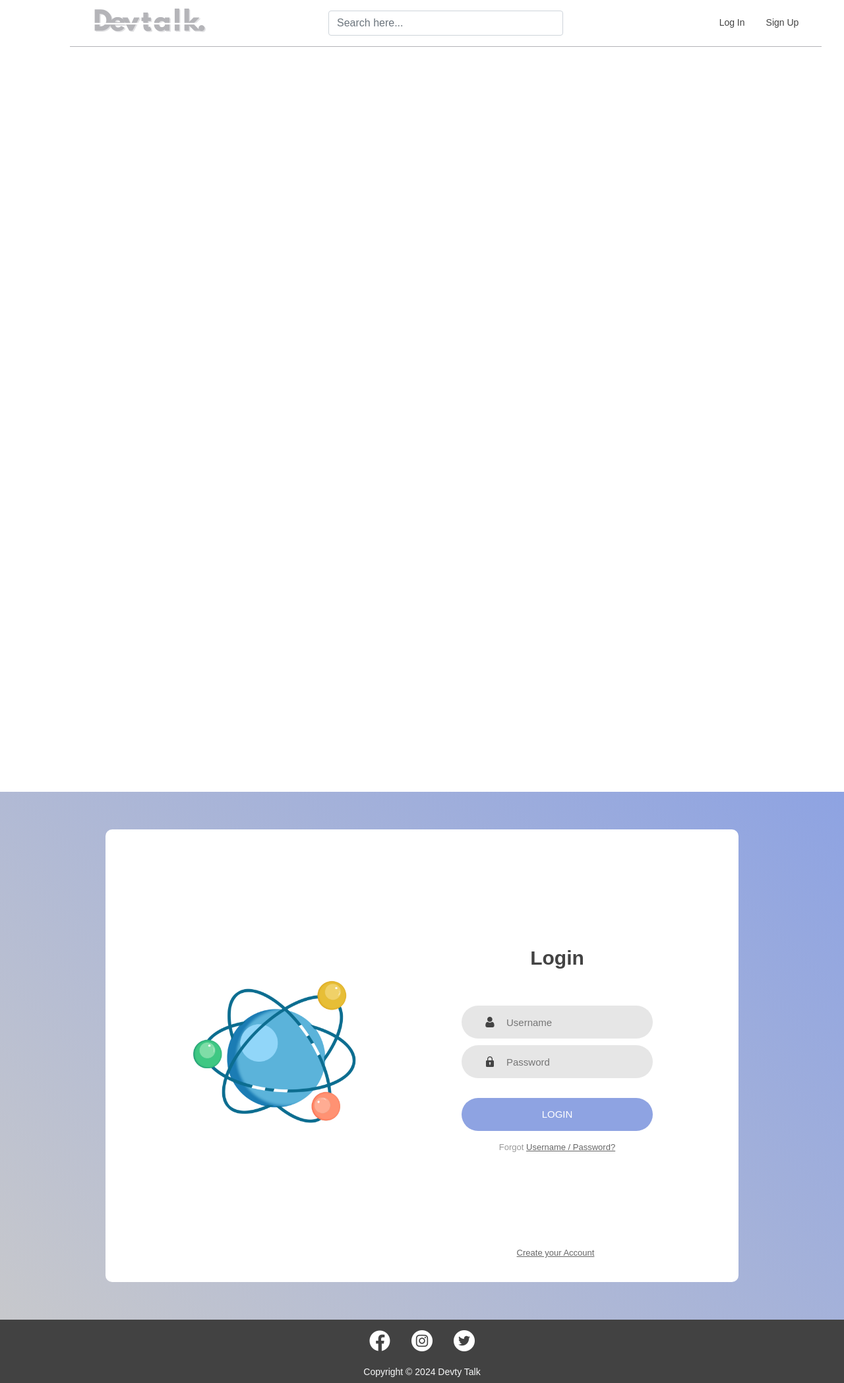
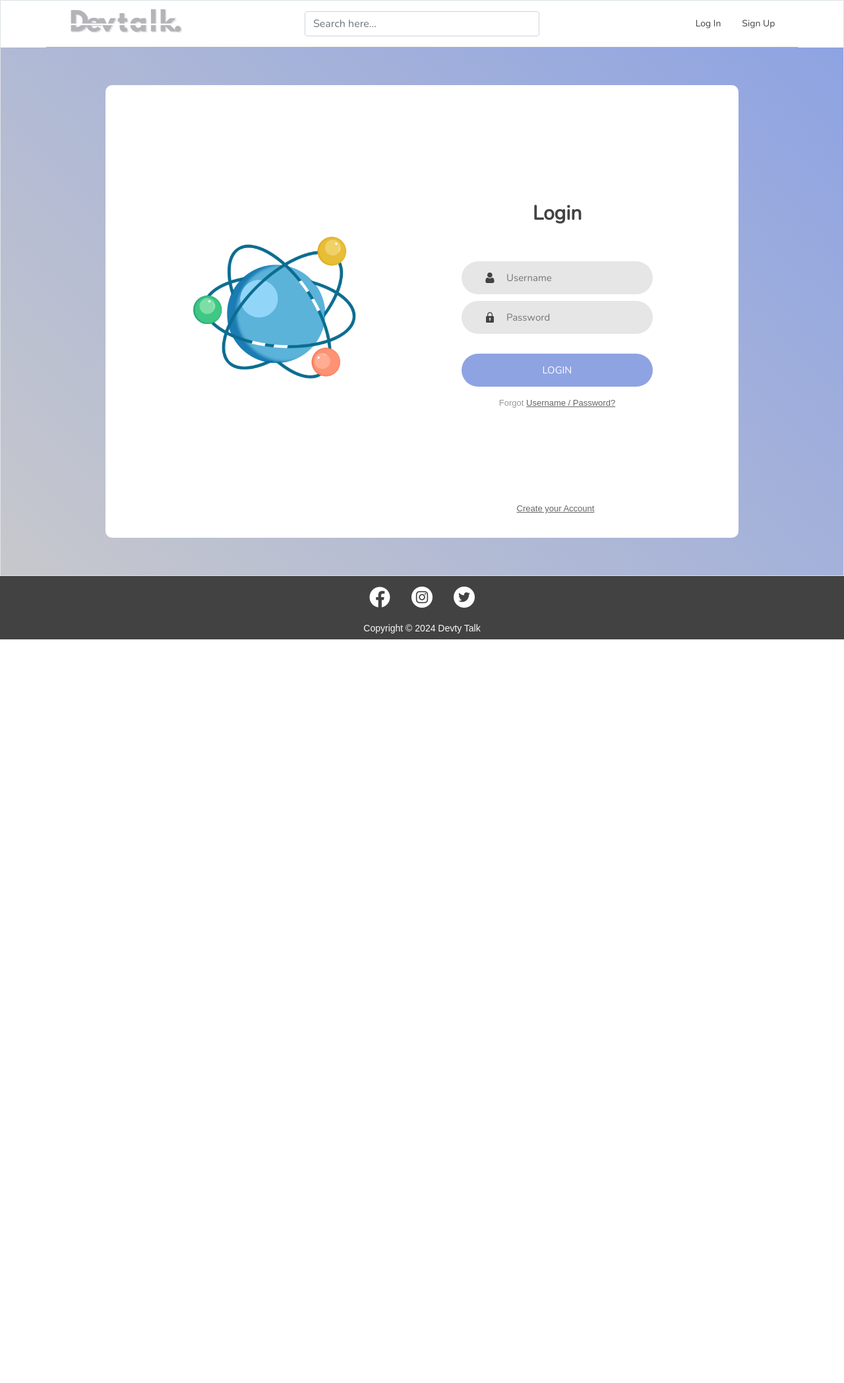
Before and after one commit to nhatdi2710/Devtalk, a PHP site: template app/src/Views/sites/login.php in a window 1280 px wide. Shown: the whole page at 66% size. After the commit the page ends 969 px from the top, so only its background shows below. Run offline with PHP 8.4, Linux system fonts and the light colour scheme; the template is opened without the code that fills it, so the values that code supplies are empty.

Commit message:
style: login display

```diff
--- a/app/public/css/login.css
+++ b/app/public/css/login.css
@@ -7,14 +7,18 @@
 	box-sizing: border-box;
 }
 
+main {
+  height: fit-content;
+}
+
 body, html {
 	height: 100%;
-	font-family: Arial, Helvetica, sans-serif;
+	font-family: "Nunito", sans-serif;;
 }
 
 /*---------------------------------------------*/
 a {
-	font-family: Arial, Helvetica, sans-serif;
+	font-family: "Nunito", sans-serif;;
 	font-size: 14px;
 	line-height: 1.7;
 	color: #666666;
@@ -100,6 +104,14 @@ iframe {
   color: #666666;
 }
 
+.text-center {text-align: center;}
+
+.p-t-12 {padding-top: 12px;}
+
+.p-t-136 {padding-top: 136px;}
+
+.m-l-5{margin-left: 5px;}
+
 
 /*//////////////////////////////////////////////////////////////////
 [ login ]*/
@@ -162,7 +174,7 @@ iframe {
 }
 
 .login100-form-title {
-  font-family: Arial, Helvetica, sans-serif;
+  font-family: "Nunito", sans-serif;;
   font-size: 30px;
   font-weight: bold;
   color: #434343;
@@ -184,7 +196,7 @@ iframe {
 }
 
 .input100 {
-  font-family: Arial, Helvetica, sans-serif;
+  font-family: "Nunito", sans-serif;;
   font-size: 15px;
   line-height: 1.5;
   color: #666666;
@@ -260,7 +272,7 @@ iframe {
 }
 
 .login100-form-btn {
-  font-family: Arial, Helvetica, sans-serif;
+  font-family: "Nunito", sans-serif;;
   font-size: 15px;
   line-height: 1.5;
   color: #fff;
@@ -324,13 +336,3 @@ iframe {
     padding: 100px 15px 33px 15px;
   }
 }
-
-
-/*------------------------------------------------------------------*/
-.text-center {text-align: center;}
-
-.p-t-12 {padding-top: 12px;}
-
-.p-t-136 {padding-top: 136px;}
-
-.m-l-5{margin-left: 5px;}
--- a/app/src/Views/sites/login.php
+++ b/app/src/Views/sites/login.php
@@ -9,17 +9,16 @@
 <style>
     <?php require __DIR__ . '/../../../public/css/login.css'; ?>
 </style>
+
 <body>
 
     <!-- Main -->
-    <main id="top" class="home-page">
+    <main id="top" class="border">
         <article id="app" class="container">
             <!-- Sub-Header -->
             <?php require __DIR__ . '/../partials/sub-header.php' ?>
 
         </article>
-    </main>
-
         <div class="limiter">
             <div class="container-login100">
                 <div class="wrap-login100">
@@ -73,6 +72,7 @@
                 </div>
             </div>
         </div>
+    </main>
     <script>
         $('.js-tilt').tilt({
             scale: 1.1
```
Lines whose indentation alone changed are shown as unchanged.
